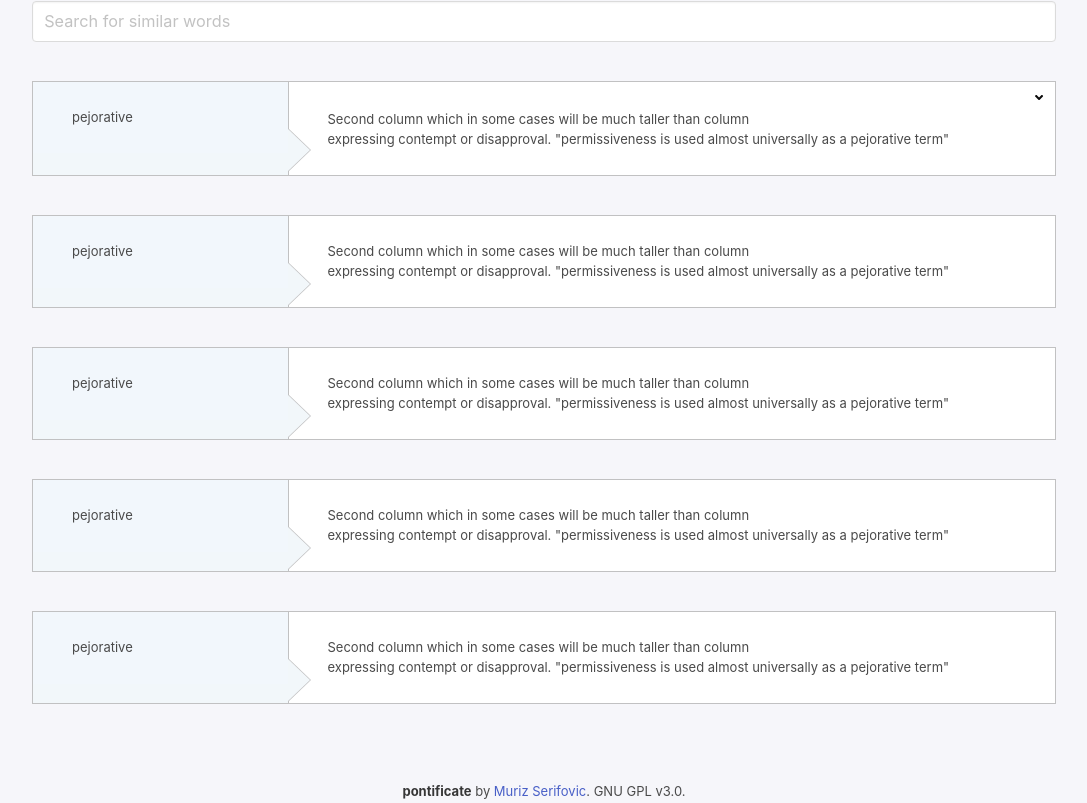
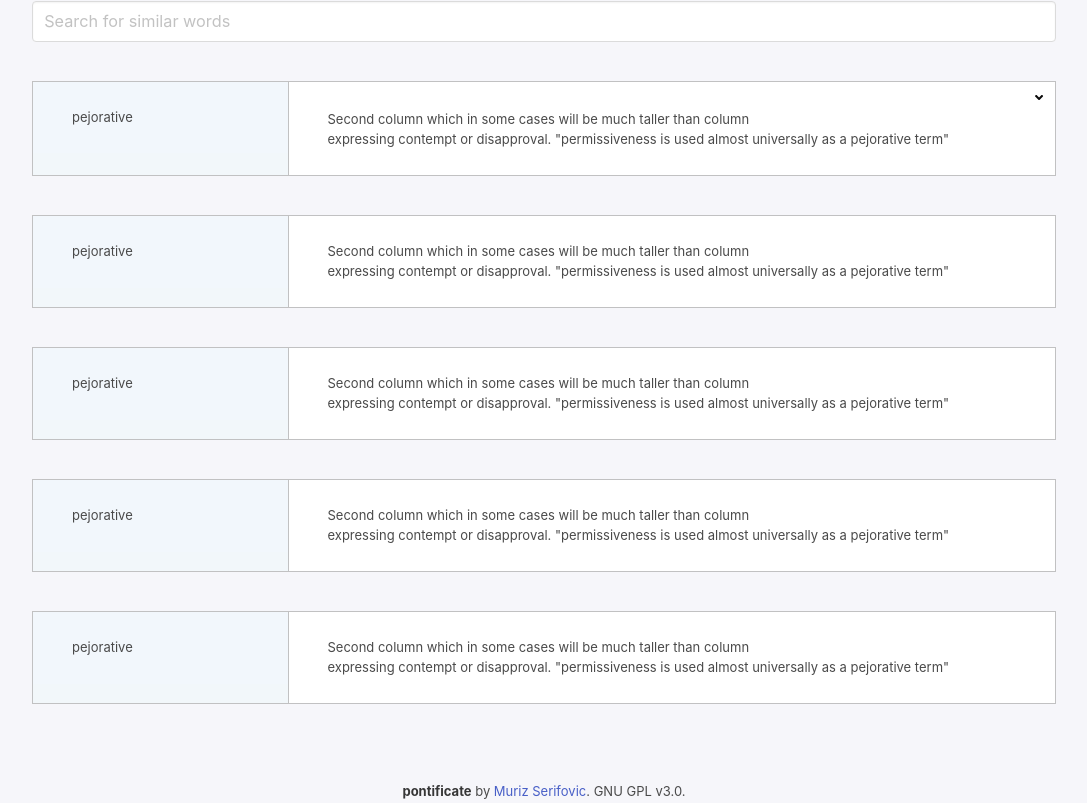
Before and after one commit to Murgio/pontificate, a Flask app: page / in a window 1280 px wide. Shown: the part 409-1212 px from the top of the page, without its empty margins (96-1183 px from the left). Run offline with Flask 2, Linux system fonts and the light colour scheme; data that the repository does not hold is empty; some libraries are stand-ins or nearby versions.

Commit message:
Remove right triangle from word definition

```diff
--- a/webapp/static/css/style.css
+++ b/webapp/static/css/style.css
@@ -146,16 +146,3 @@ border:1px solid #c1c1c2;
    pointer-events:none;
    display:block;
 }
-.col-1:after  {
-  border-color: rgba(255, 255, 255, 0) rgba(255, 255, 255, 0) rgba(255, 255, 255, 0) #f2f7fa;
-  border-style: solid;
-  border-width: 21px 0 21px 22px;
-  left:100%;
-  top: 47px;
-}
-.col-1:before {
-  border-color: rgba(0, 0, 0, 0) rgba(0, 0, 0, 0) rgba(0, 0, 0, 0) #c1c1c2;
-  border-style: solid;
-  border-width: 22px 0 22px 23px;
-  left: 100%;
-  top: 46px; }
```
